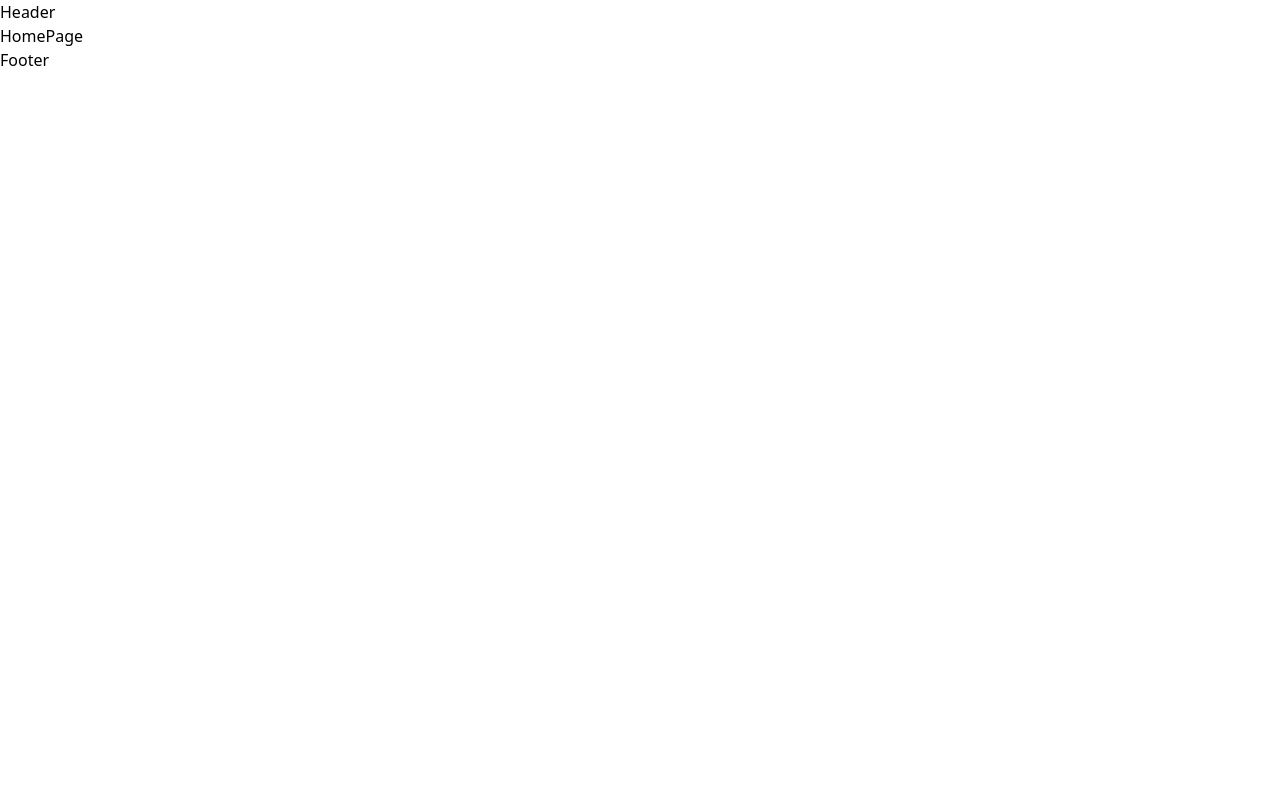
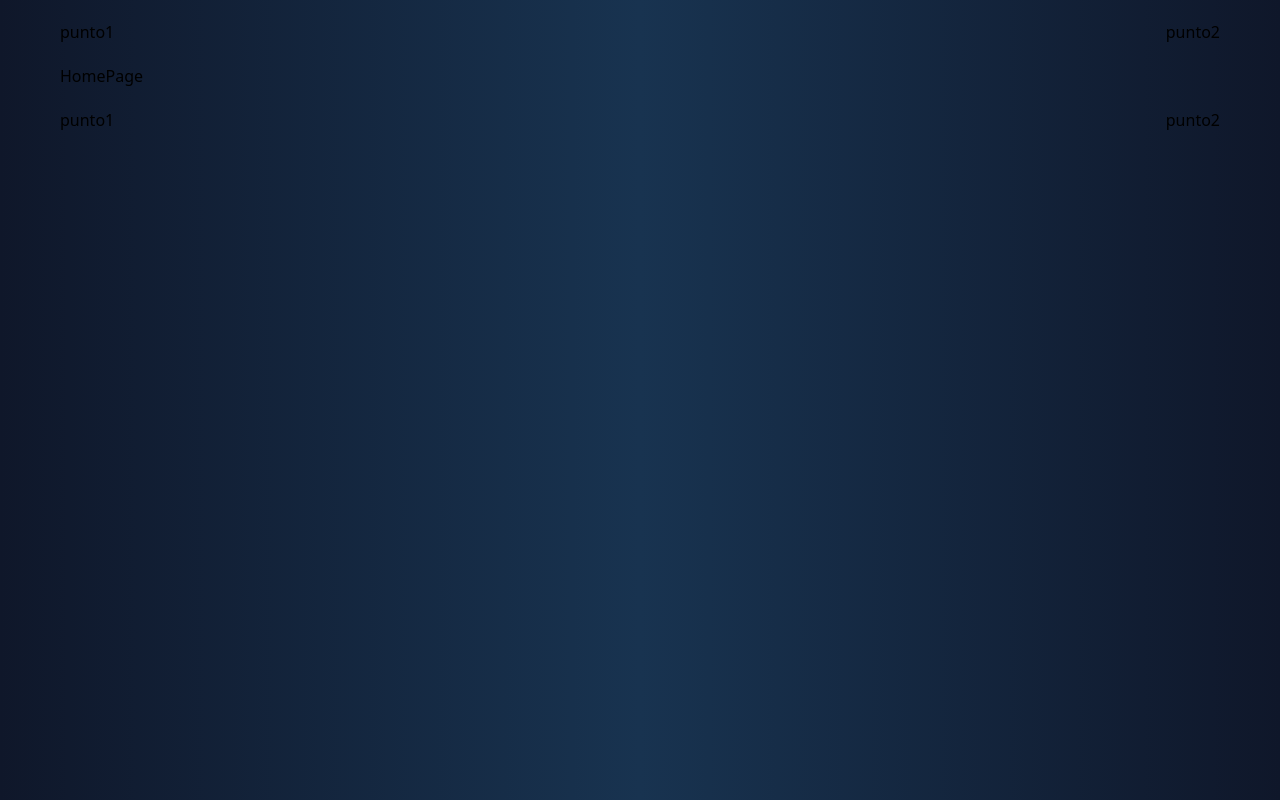
Before and after one commit to hectorc2907/portfolio-hector-clessi, a React (Vite) app: page / in a window 1280 px wide. Built offline with nearby package versions, Linux system fonts and the light colour scheme.

Commit message:
configuramos el background que utilizaremos y las dimensiones de los componentes

```diff
--- a/src/components/common/Footer.jsx
+++ b/src/components/common/Footer.jsx
@@ -1,7 +1,12 @@
 const Footer = () => {
   return (
-    <div>Footer</div>
-  )
-}
+    <footer>
+      <div className="ml-auto mr-auto max-w-[1200px] flex justify-between py-5">
+        <div className="ml-5">punto1</div>
+        <div className="mr-5">punto2</div>
+      </div>
+    </footer>
+  );
+};
 
-export default Footer
+export default Footer;
--- a/src/components/common/Header.jsx
+++ b/src/components/common/Header.jsx
@@ -1,7 +1,12 @@
 const Header = () => {
   return (
-    <div>Header</div>
-  )
-}
+    <header>
+      <div className="ml-auto mr-auto max-w-[1200px] flex justify-between py-5">
+        <div className="ml-5">punto1</div>
+        <div className="mr-5">punto2</div>
+      </div>
+    </header>
+  );
+};
 
-export default Header
+export default Header;
--- a/src/components/layout/MainLayout.jsx
+++ b/src/components/layout/MainLayout.jsx
@@ -5,7 +5,7 @@ const MainLayout = ({ children }) => {
   return (
     <>
       <Header />
-      <main>{children}</main>
+      <main className="ml-auto mr-auto px-5 max-w-[1200px]">{children}</main>
       <Footer />
     </>
   );
--- a/src/index.css
+++ b/src/index.css
@@ -1,3 +1,13 @@
 @tailwind base;
 @tailwind components;
 @tailwind utilities;
+
+body {
+  background: rgb(15, 23, 42);
+  background: linear-gradient(
+    90deg,
+    rgba(15, 23, 42, 1) 0%,
+    rgba(24, 51, 80, 1) 50%,
+    rgba(15, 23, 42, 1) 100%
+  );
+}
```
